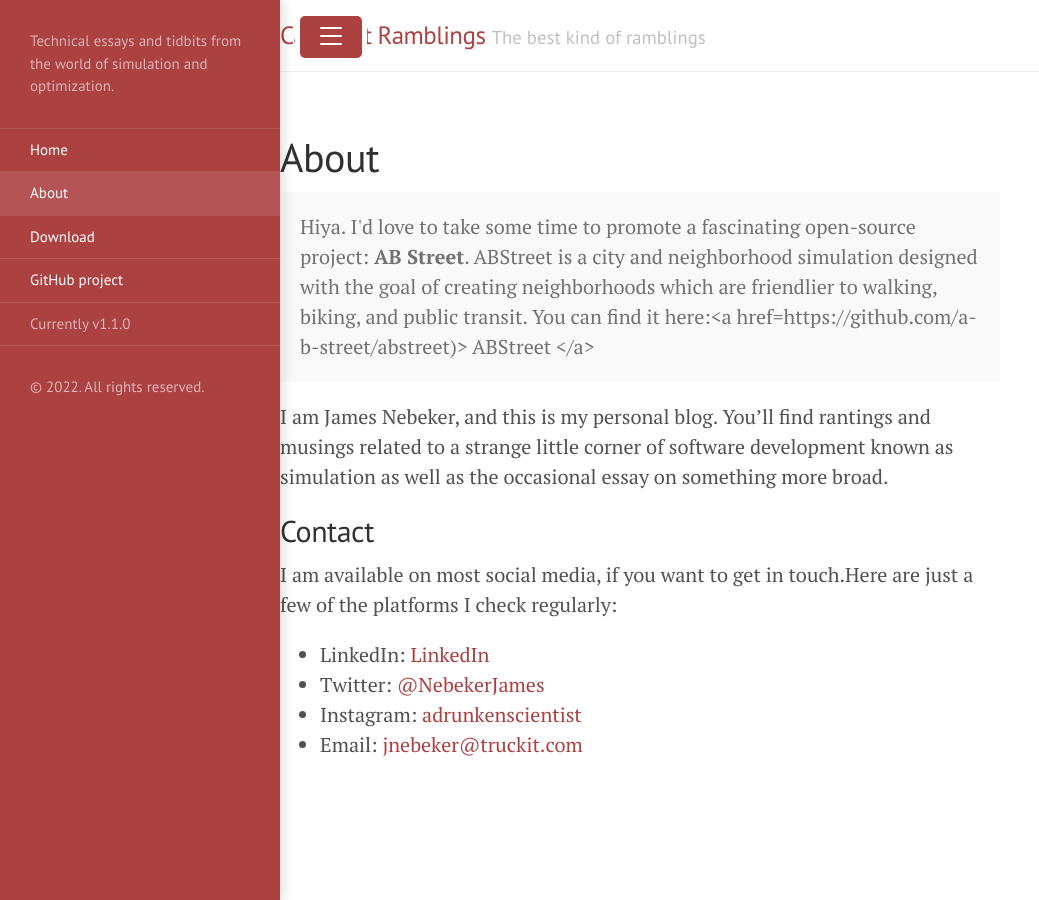
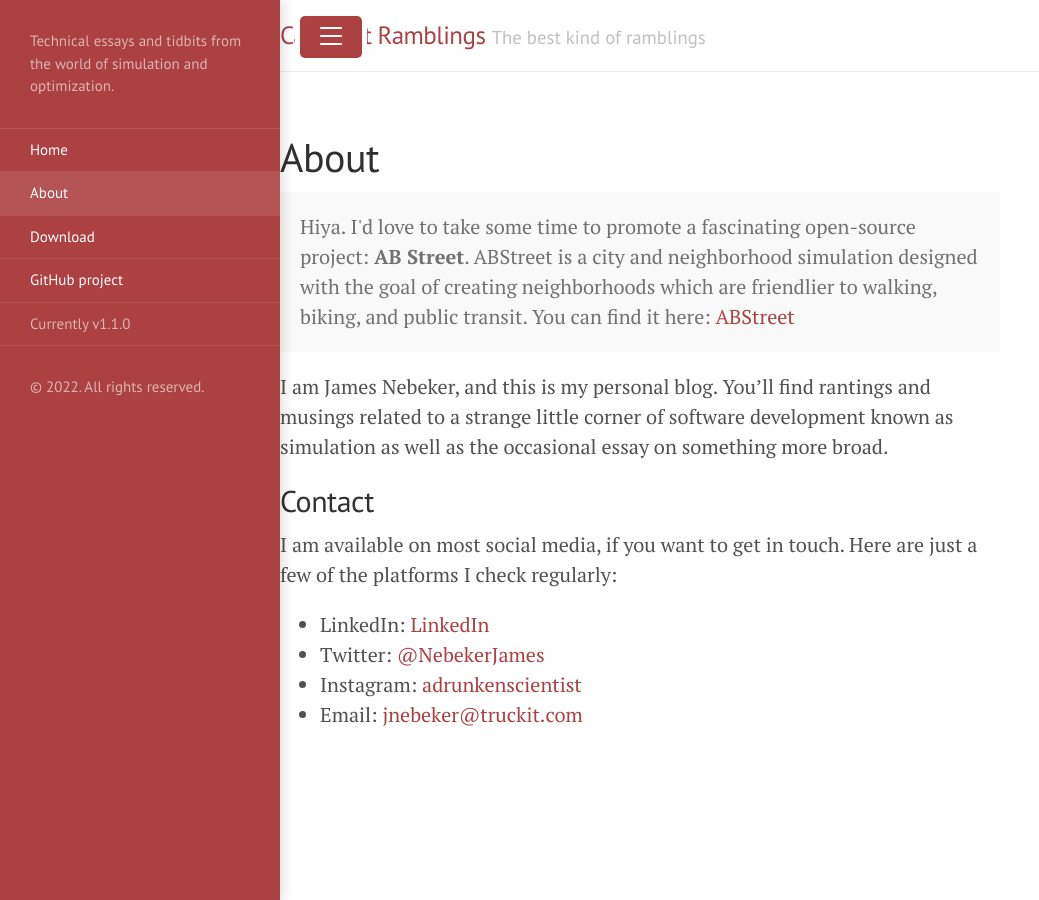
Before and after one commit to jamesneb/jamesneb.github.io, a Jekyll site: the page built from about.md, in a window 1280 px wide. Shown: the whole page, without its empty margins (0-1039 px from the left). Built offline with Jekyll 4.4.1, drawn with Linux system fonts in a browser that asks for light colours.

Commit message:
Fixes typos in about.md

```diff
--- a/about.md
+++ b/about.md
@@ -6,7 +6,7 @@ title: About
 <p class="message">
 Hiya. I'd love to take some time to promote a fascinating open-source project: <b>AB Street</b>.
 ABStreet is a city and neighborhood simulation designed with the goal of creating neighborhoods
-which are friendlier to walking, biking, and public transit. You can find it here:<a href=https://github.com/a-b-street/abstreet)> ABStreet </a>
+which are friendlier to walking, biking, and public transit. You can find it here: <a href="https://github.com/a-b-street/abstreet"> ABStreet </a>
 
 </p>
 
@@ -18,7 +18,7 @@ on something more broad.
 
 ## Contact
 
-I am available on most social media, if you want to get in touch.Here are just a few of the
+I am available on most social media, if you want to get in touch. Here are just a few of the
 platforms I check regularly:
 
 * LinkedIn: [LinkedIn](https://www.linkedin.com/in/james-nebeker/)
```
